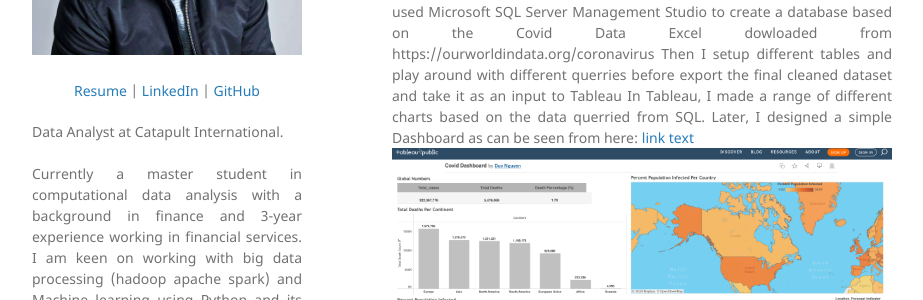
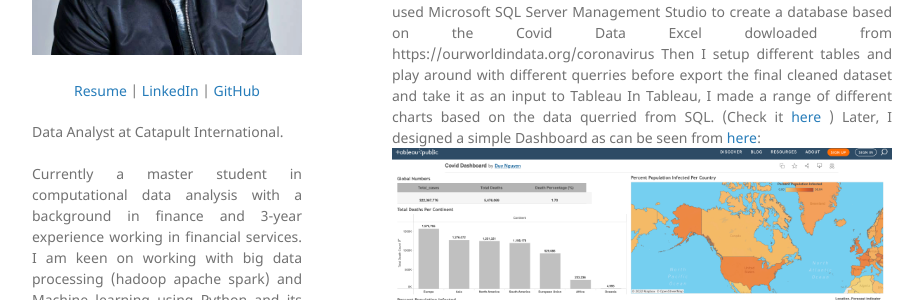
Before and after one commit to duy7590/duy7590.github.io, a Jekyll site: the page built from index.md, in a window 1280 px wide and 900 px high. Shown: the part 342-642 px from the top of the window, without its empty margins (178-1101 px from the left). Built offline with Jekyll 4.4.1, drawn with Linux system fonts in a browser that asks for light colours; our own code applies the rules of GitHub Pages for plain Markdown files; some of the changed text lies outside the part shown.

Commit message:
Update index.md

```diff
--- a/index.md
+++ b/index.md
@@ -14,8 +14,9 @@ This is a project for me to practice SQL and Tableau and demonstrate the the bas
 For SQL, I used Microsoft SQL Server Management Studio to create a database based on the Covid Data Excel dowloaded from https://ourworldindata.org/coronavirus
 Then I setup different tables and play around with different querries before export the final cleaned dataset and take it as an input to Tableau
 
-In Tableau, I made a range of different charts based on the data querried from SQL. Later, I designed a simple Dashboard as can be seen from here:
-<a href="https://public.tableau.com/app/profile/duy.nguyen1086/viz/CovidDashboard_16429782005130/Dashboard1">link text</a>
+In Tableau, I made a range of different charts based on the data querried from SQL. (Check it <a href="https://github.com/duy7590/SQL_Covid19_Tutorial/blob/main/Covid19_Data%20Exploration_%20SQLQuery.sql"> here</a> )
+Later, I designed a simple Dashboard as can be seen from
+<a href="https://public.tableau.com/app/profile/duy.nguyen1086/viz/CovidDashboard_16429782005130/Dashboard1"> here</a>:
 
 
 </div>
```
